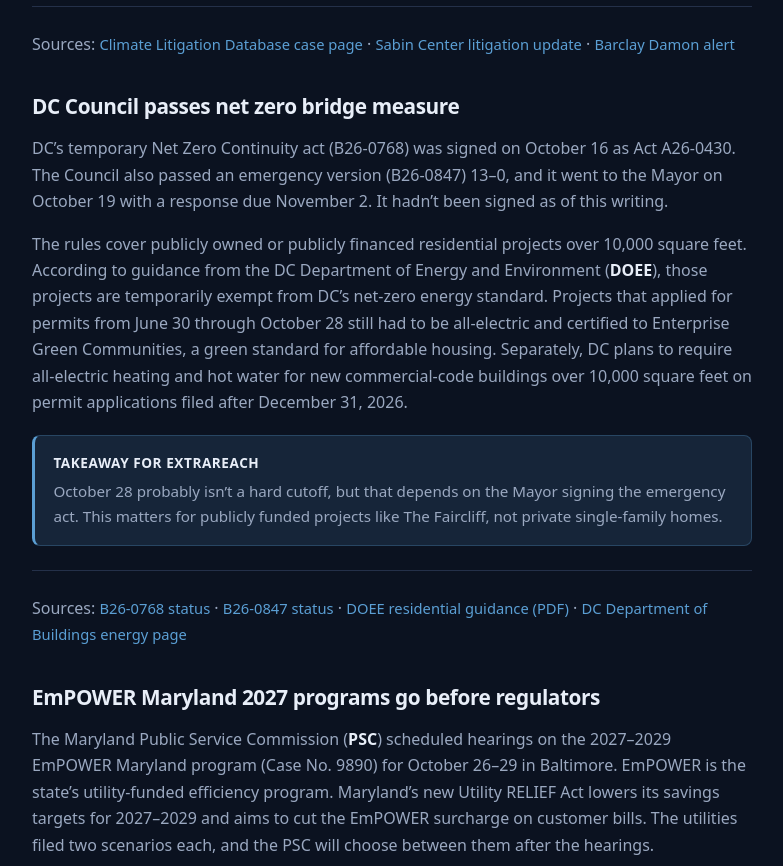
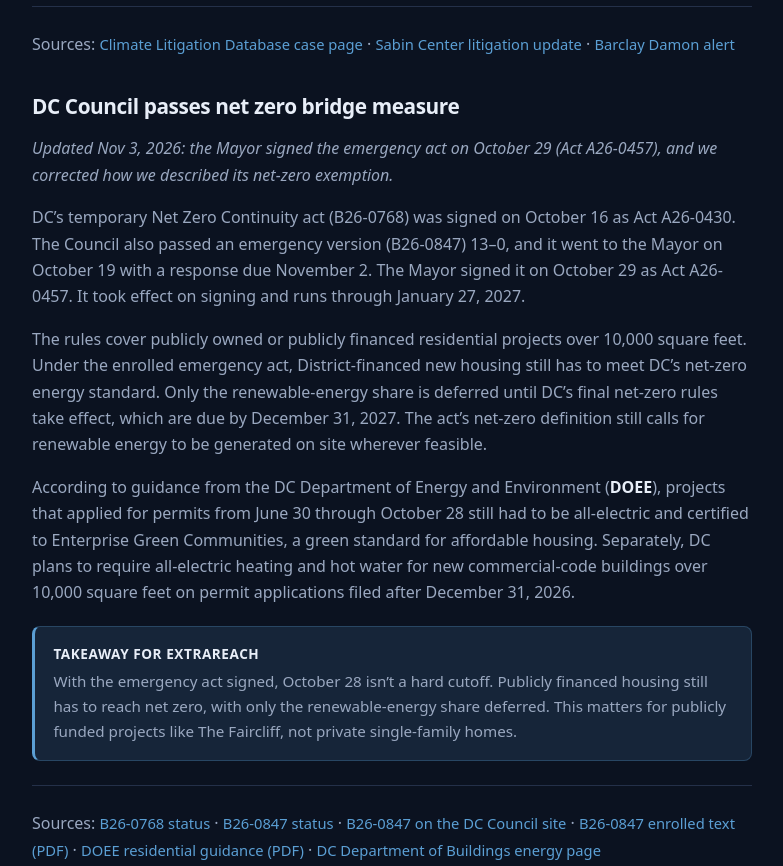
Before and after one commit to HectorSME/extrareach, a plain HTML site: page post-weekly-sweep-2026-10-26.html in a window 1280 px wide. Shown: the part 1460-2326 px from the top of the page, without its empty margins (248-1031 px from the left). Drawn offline with Linux system fonts and the light colour scheme.

Commit message:
Correct DC net zero bridge measure status in Oct 26 and Nov 2 sweeps

```diff
--- a/post-weekly-sweep-2026-10-26.html
+++ b/post-weekly-sweep-2026-10-26.html
@@ -73,13 +73,15 @@
 <p class="sources">Sources: <a rel="noopener" href="https://www.climatecasechart.com/document/mulhern-gas-co-v-mosley_ccc8">Climate Litigation Database case page</a> · <a rel="noopener" href="https://climate.law.columbia.edu/news/climate-litigation-updates-october-9-2026">Sabin Center litigation update</a> · <a rel="noopener" href="https://www.barclaydamon.com/alerts/petition-for-rehearing-denied-by-second-circuit-for-new-york-city-and-state-bans-on-gas-appliances-in-new-buildings">Barclay Damon alert</a></p>
 
 <h2>DC Council passes net zero bridge measure</h2>
-<p>DC’s temporary Net Zero Continuity act (B26-0768) was signed on October 16 as Act A26-0430. The Council also passed an emergency version (B26-0847) 13–0, and it went to the Mayor on October 19 with a response due November 2. It hadn’t been signed as of this writing.</p>
-<p>The rules cover publicly owned or publicly financed residential projects over 10,000 square feet. According to guidance from the DC Department of Energy and Environment (<strong>DOEE</strong>), those projects are temporarily exempt from DC’s net-zero energy standard. Projects that applied for permits from June 30 through October 28 still had to be all-electric and certified to Enterprise Green Communities, a green standard for affordable housing. Separately, DC plans to require all-electric heating and hot water for new commercial-code buildings over 10,000 square feet on permit applications filed after December 31, 2026.</p>
+<p><em>Updated Nov 3, 2026: the Mayor signed the emergency act on October 29 (Act A26-0457), and we corrected how we described its net-zero exemption.</em></p>
+<p>DC’s temporary Net Zero Continuity act (B26-0768) was signed on October 16 as Act A26-0430. The Council also passed an emergency version (B26-0847) 13–0, and it went to the Mayor on October 19 with a response due November 2. The Mayor signed it on October 29 as Act A26-0457. It took effect on signing and runs through January 27, 2027.</p>
+<p>The rules cover publicly owned or publicly financed residential projects over 10,000 square feet. Under the enrolled emergency act, District-financed new housing still has to meet DC’s net-zero energy standard. Only the renewable-energy share is deferred until DC’s final net-zero rules take effect, which are due by December 31, 2027. The act’s net-zero definition still calls for renewable energy to be generated on site wherever feasible.</p>
+<p>According to guidance from the DC Department of Energy and Environment (<strong>DOEE</strong>), projects that applied for permits from June 30 through October 28 still had to be all-electric and certified to Enterprise Green Communities, a green standard for affordable housing. Separately, DC plans to require all-electric heating and hot water for new commercial-code buildings over 10,000 square feet on permit applications filed after December 31, 2026.</p>
 <div class="takeaway">
   <strong>Takeaway for ExtraReach</strong>
-  <p>October 28 probably isn’t a hard cutoff, but that depends on the Mayor signing the emergency act. This matters for publicly funded projects like The Faircliff, not private single-family homes.</p>
+  <p>With the emergency act signed, October 28 isn’t a hard cutoff. Publicly financed housing still has to reach net zero, with only the renewable-energy share deferred. This matters for publicly funded projects like The Faircliff, not private single-family homes.</p>
 </div>
-<p class="sources">Sources: <a rel="noopener" href="https://legiscan.com/DC/bill/B26-0768/2025">B26-0768 status</a> · <a rel="noopener" href="https://legiscan.com/DC/bill/B26-0847/2025">B26-0847 status</a> · <a rel="noopener" href="https://doee.dc.gov/sites/default/files/2026-09/Understanding%20GBA%20Temp%20Amendments_Residential_effective%20until%20Oct%202026_rev%208.20.26.pdf">DOEE residential guidance (PDF)</a> · <a rel="noopener" href="https://dob.dc.gov/service/energy-and-green-building">DC Department of Buildings energy page</a></p>
+<p class="sources">Sources: <a rel="noopener" href="https://legiscan.com/DC/bill/B26-0768/2025">B26-0768 status</a> · <a rel="noopener" href="https://legiscan.com/DC/bill/B26-0847/2025">B26-0847 status</a> · <a rel="noopener" href="https://lims.dccouncil.gov/Legislation/B26-0847">B26-0847 on the DC Council site</a> · <a rel="noopener" href="https://lims.dccouncil.gov/downloads/LIMS/62642/Meeting1/Enrollment/B26-0847-Enrollment1.pdf">B26-0847 enrolled text (PDF)</a> · <a rel="noopener" href="https://doee.dc.gov/sites/default/files/2026-09/Understanding%20GBA%20Temp%20Amendments_Residential_effective%20until%20Oct%202026_rev%208.20.26.pdf">DOEE residential guidance (PDF)</a> · <a rel="noopener" href="https://dob.dc.gov/service/energy-and-green-building">DC Department of Buildings energy page</a></p>
 
 <h2>EmPOWER Maryland 2027 programs go before regulators</h2>
 <p>The Maryland Public Service Commission (<strong>PSC</strong>) scheduled hearings on the 2027–2029 EmPOWER Maryland program (Case No. 9890) for October 26–29 in Baltimore. EmPOWER is the state’s utility-funded efficiency program. Maryland’s new Utility RELIEF Act lowers its savings targets for 2027–2029 and aims to cut the EmPOWER surcharge on customer bills. The utilities filed two scenarios each, and the PSC will choose between them after the hearings.</p>
```
Also changed, not shown: post-weekly-sweep-2026-11-02.html (+2 -1 lines).
